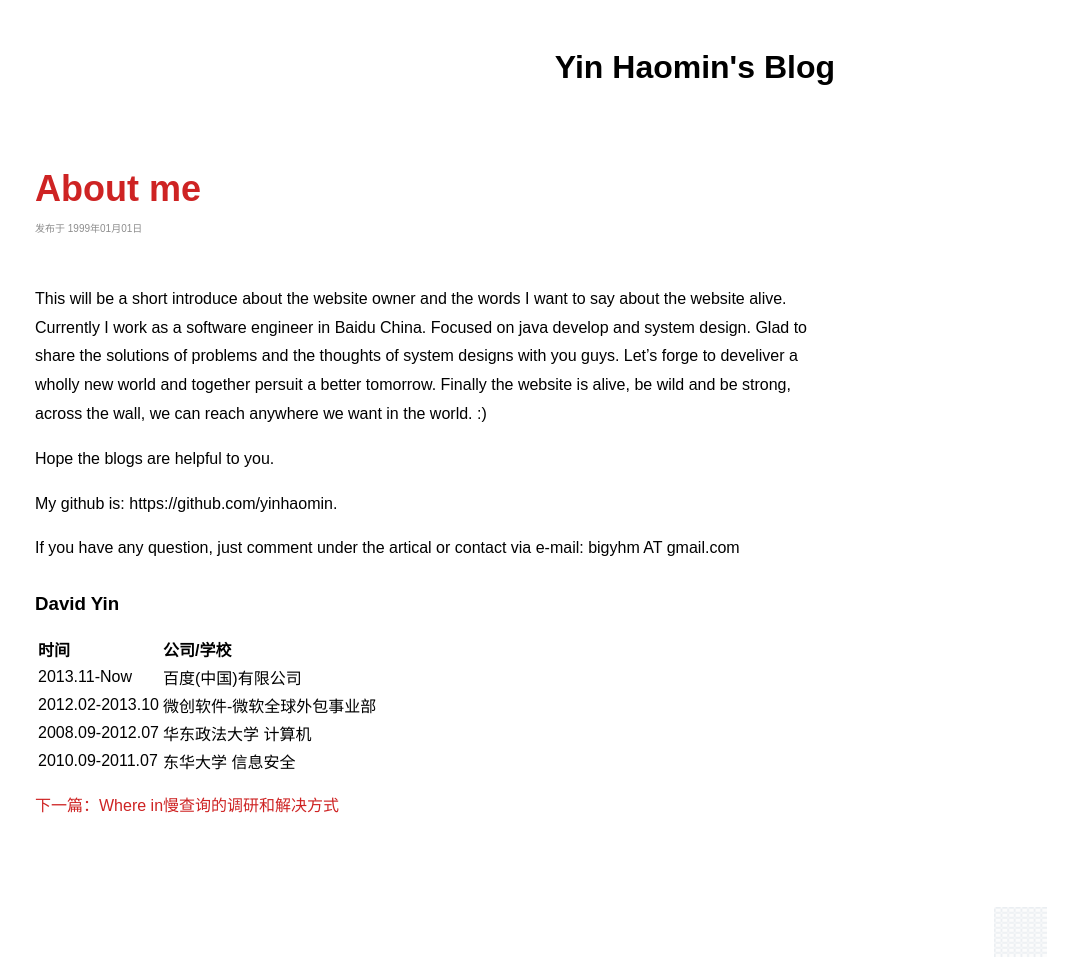
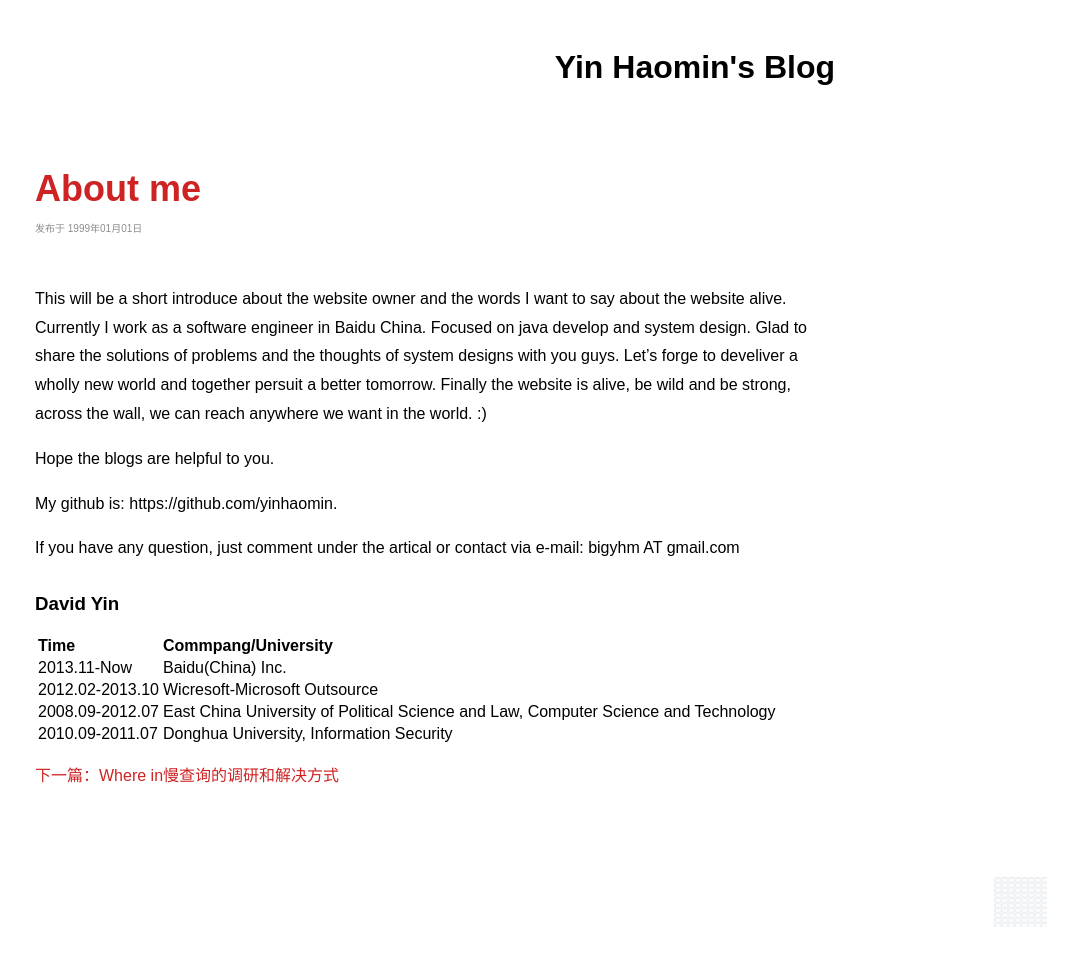
Before and after one commit to yinhaomin/yinhaomin.github.io, a Jekyll site: the page built from _posts/1999-01-01-About me.md, in a window 1280 px wide. Shown: the whole page, without its empty margins (205-1280 px from the left). Built offline with Jekyll 4.4.1, drawn with Linux system fonts in a browser that asks for light colours; comment, search, counter and statistics services are not loaded; after the commit the page ends 947 px from its top, so only the background shows below that.

Commit message:
Update 1999-01-01-About me.md

```diff
--- a/_posts/1999-01-01-About me.md
+++ b/_posts/1999-01-01-About me.md
@@ -16,9 +16,9 @@ If you have any question, just comment under the artical or contact via e-mail:
 
 ### David Yin
 
-| 时间              |  公司/学校                        |
+| Time              |  Commpang/University              |
 | :------           |:------                            |
-|2013.11-Now        |  百度(中国)有限公司               |
-|2012.02-2013.10    |  微创软件-微软全球外包事业部      |
-|2008.09-2012.07    |  华东政法大学 计算机              |
-|2010.09-2011.07    |  东华大学 信息安全                |
+|2013.11-Now        |  Baidu(China) Inc.                |
+|2012.02-2013.10    |  Wicresoft-Microsoft Outsource    |
+|2008.09-2012.07    |  East China University of Political Science and Law, Computer Science and Technology |
+|2010.09-2011.07    |  Donghua University, Information Security |
```
